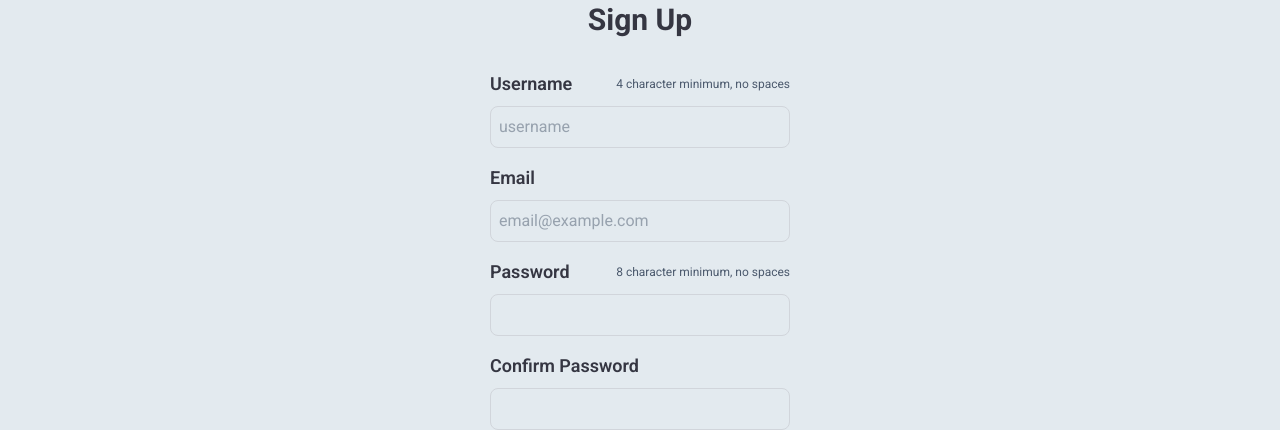
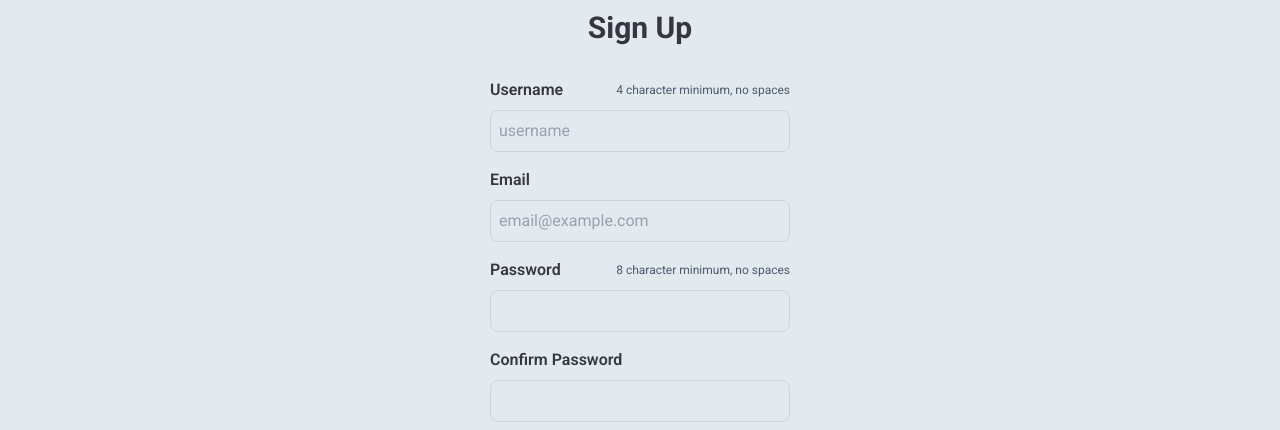
Before and after one commit to kskrenes/nextjs-auth, a Next.js app: page /signup in a window 1280 px wide. Shown: the part 123-553 px from the top of the page. Built offline with nearby package versions, Linux system fonts and the light colour scheme; no server answers.

Commit message:
add an error state and enter key handler to the Input component

```diff
--- a/src/components/nae-input.tsx
+++ b/src/components/nae-input.tsx
@@ -1,9 +1,12 @@
-import { InputHTMLAttributes, forwardRef } from 'react';
+import { cn } from '@/helpers/util/classname-util';
+import { InputHTMLAttributes, KeyboardEvent, forwardRef } from 'react';
 
 type BaseInputProps = Omit<InputHTMLAttributes<HTMLInputElement>, 'aria-label' | 'aria-labelledby'> & {
   instruction?: string;
   id: string;
   autoComplete?: string;
+  error?: boolean;
+  onEnter?: () => void;
 };
 
 type InputProps =
@@ -19,12 +22,21 @@ const Input = forwardRef<HTMLInputElement, InputProps>(
       id,
       autoComplete,
       className = '',
+      error = false,
+      onEnter = undefined,
       ...rest
     },
     ref
   ) => {
-    const baseStyles = 'p-2 border border-panel-highlight text-foreground-secondary rounded-lg focus:outline-none focus:border-brand-light';
+    const baseStyles = 'p-2 border text-foreground-secondary rounded-lg focus:outline-none focus:border-brand-light';
+    const borderStyle = error ? 'border-error' : 'border-panel-highlight';
     const autoCompleteValue = autoComplete || id;
+
+    const handleKeyDown = (e: KeyboardEvent<HTMLInputElement>) => {
+      if (onEnter && e.key === 'Enter') {
+        onEnter();
+      }
+    }
 
     return (
       <div className="flex flex-col gap-2 w-full">
@@ -32,14 +44,22 @@ const Input = forwardRef<HTMLInputElement, InputProps>(
         {(label || instruction) && (
           <div className='flex justify-between items-center'>
             {/* show label top left */}
-            {label && <label className='text-lg font-semibold' htmlFor={id}>{label}</label>}
+            {label && <label className='text-base font-semibold' htmlFor={id}>{label}</label>}
 
             {/* show instruction text top right */}
             {instruction && <p className='text-xs text-foreground-secondary'>{instruction}</p>}
           </div>
         )}
         {/* spread the rest of the props onto the native input element */}
-        <input id={id} name={id} autoComplete={autoCompleteValue} className={`${baseStyles} ${className}`} ref={ref} {...rest} />
+        <input
+          id={id}
+          name={id}
+          autoComplete={autoCompleteValue}
+          className={cn(baseStyles, borderStyle, className)}
+          ref={ref}
+          onKeyDown={handleKeyDown}
+          {...rest}
+        />
       </div>
     )
   })
```
